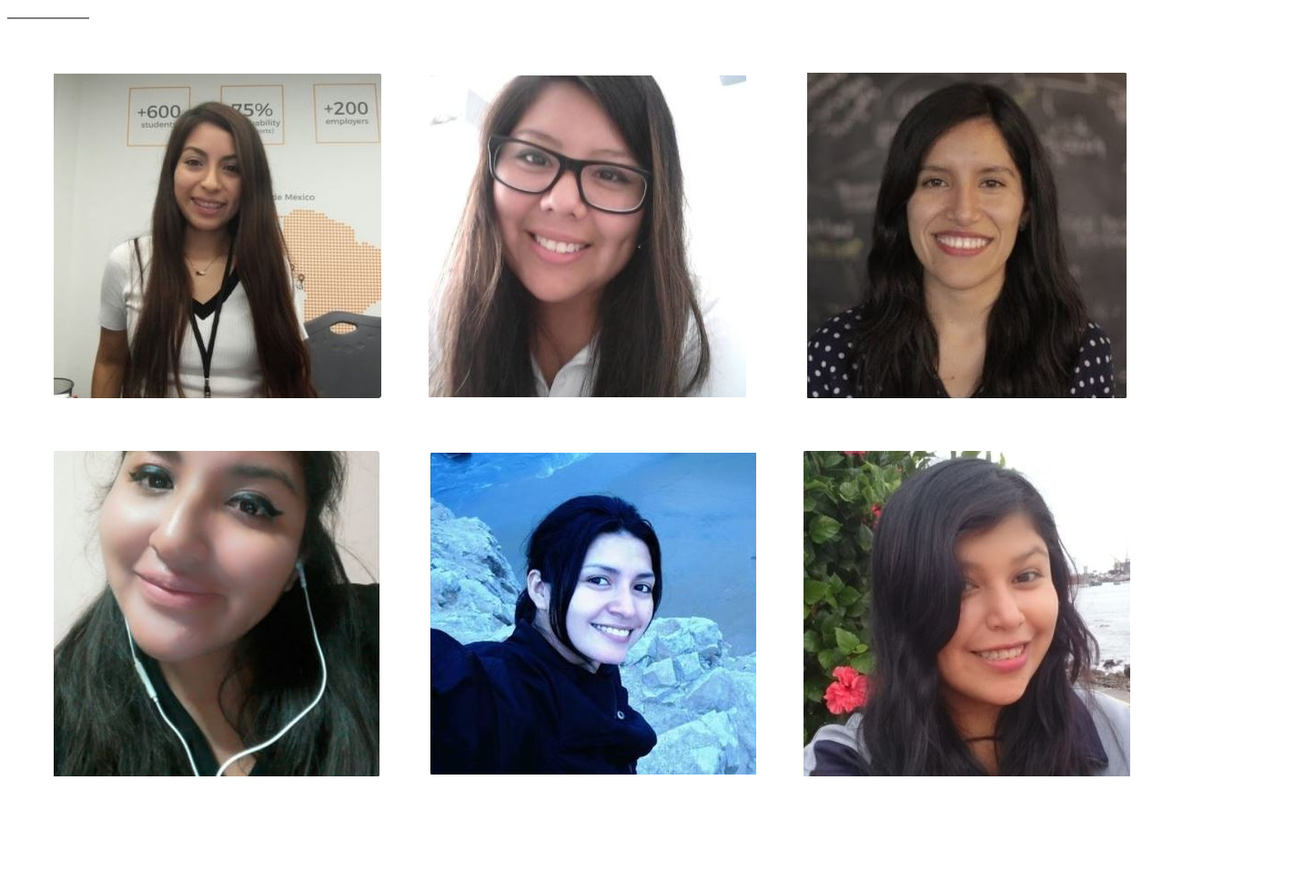
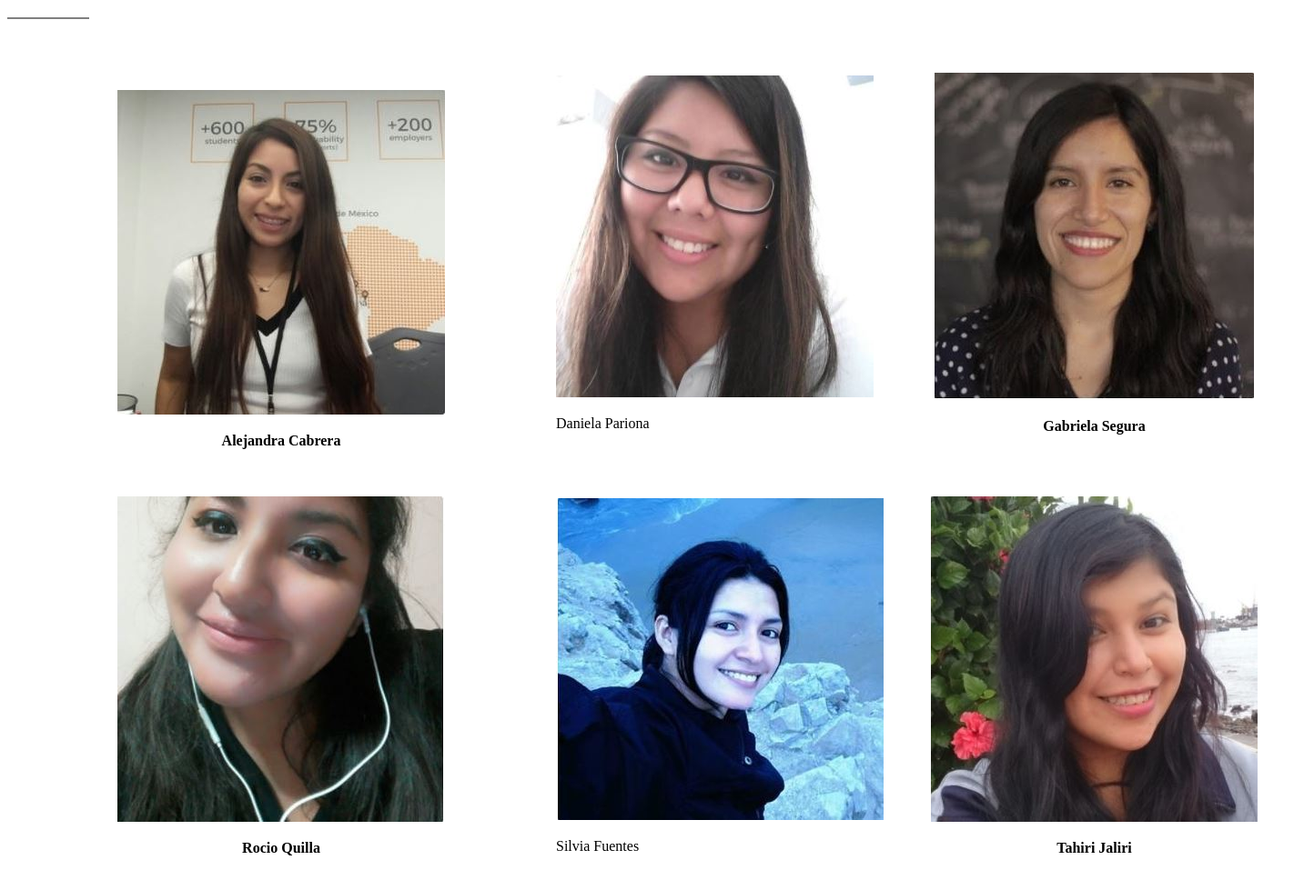
Before and after one commit to FlorQY/Nuestras-coders, a plain HTML site: page index.html in a window 1280 px wide. Shown: the part 61-1040 px from the top of the page at 91% size, 1433 px wide, since content can reach past the window. Before the commit the page ends 978 px from the top, so only its background shows below. Drawn offline with Linux system fonts and the light colour scheme.

Commit message:
modificando html y agregando estructura css

```diff
--- a/css/main.css
+++ b/css/main.css
@@ -0,0 +1,15 @@
+#imagen {
+			width:500px;
+			height:375px;
+			position:relative;
+		}
+		#imagen>div
+		{
+			position: relative;
+			bottom:25px;
+			color:#fff;
+			background-color:#000;
+			padding:2px 10px;
+			opacity:0.5;
+			font-weight:bold;
+		}
--- a/index.html
+++ b/index.html
@@ -9,17 +9,21 @@
   </head>
   <body>
     <table cellspacing="50">
-   <tr>
-	<th><img src="assets/images/Alejandra_CP.jpg" alt="coder Alejandra"></th>
-	<td><img src="assets/images/Daniela.Ruth.jpg" alt="coder Daniela"></td>
-  <th><img src="assets/images/Gabriela.jpg" alt="coder Gabriela"></th>
-</tr>
 
-<tr>
-<th><img src="assets/images/RocioQm.jpg" alt="coder Rocio"></th>
-<td><img src="assets/images/SilviaTivi.jpg" alt="coder Silvia"></td>
-<th><img src="assets/images/Tahiri.jpg" alt="coder Tahiri"></th>
-</tr>
+
+    <tr>
+     <th><div id="imagen"><img src="assets/images/Alejandra_CP.jpg" alt="coder Alejandra"><p>Alejandra Cabrera</p></div> </th>
+     <td><img src="assets/images/Daniela.Ruth.jpg" alt="coder Daniela"><p>Daniela Pariona</p></td>
+     <th><img src="assets/images/Gabriela.jpg" alt="coder Gabriela"><p>Gabriela Segura</p></th>
+
+    </tr>
+
+
+  <tr>
+    <th><img src="assets/images/RocioQm.jpg" alt="coder Rocio"><p>Rocio Quilla</p></th>
+    <td><img src="assets/images/SilviaTivi.jpg" alt="coder Silvia"><p>Silvia Fuentes</p></td>
+    <th><img src="assets/images/Tahiri.jpg" alt="coder Tahiri"><p>Tahiri Jaliri</p></th>
+  </tr>
     </table>
   </body>
 </html>
```
Also changed, not shown: 1 other file.
